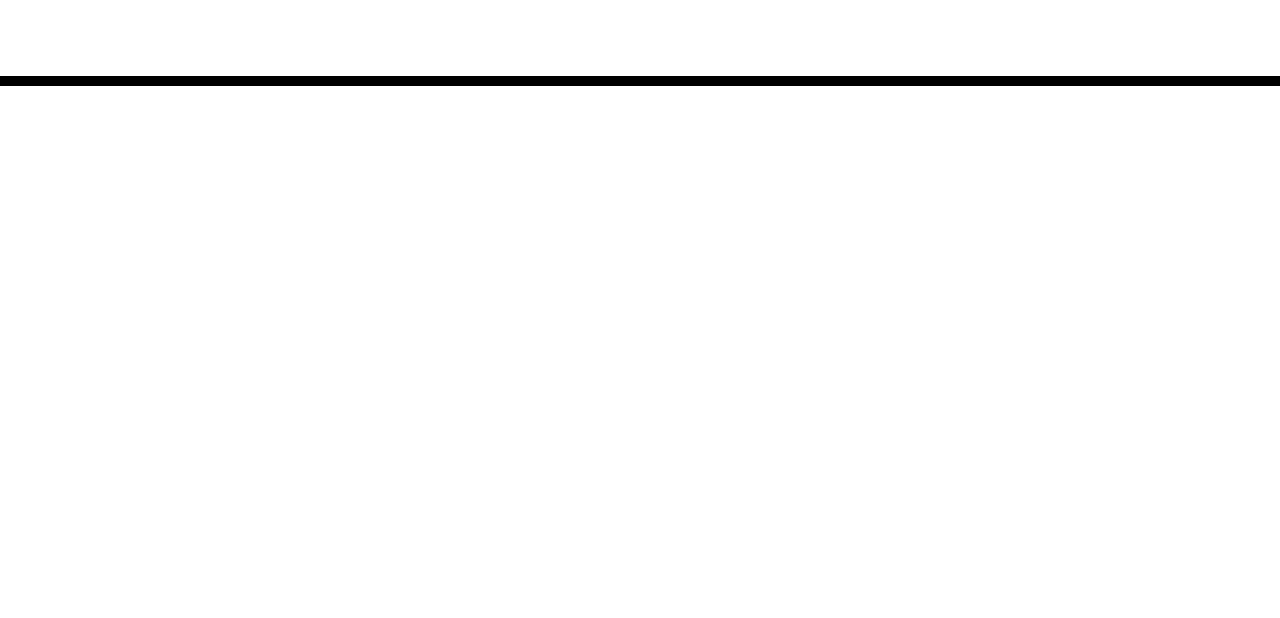
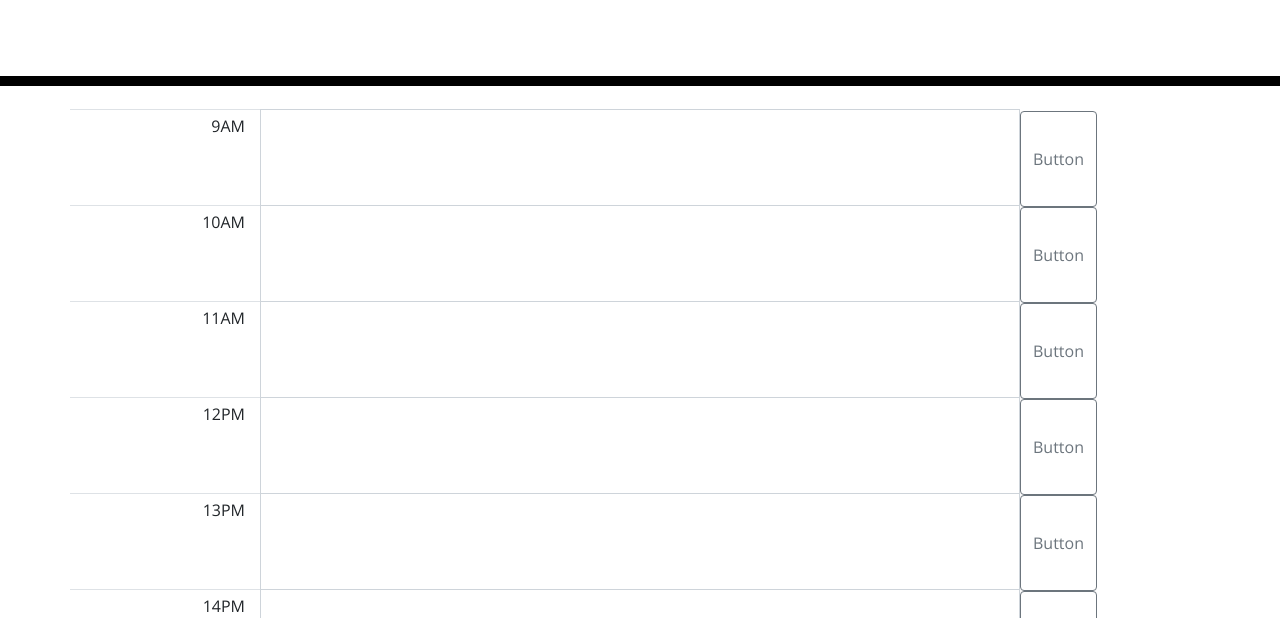
Before and after one commit to kelseybrianne/day-planner, a plain HTML site: page index.html in a window 1280 px wide. Shown: the part 182-800 px from the top of the page. Drawn offline with nearby package versions, Linux system fonts and the light colour scheme; files that its build step writes are made by us from their sources.

Commit message:
add textarea, label, and button to the dom in a for loop

```diff
--- a/assets/css/style.css
+++ b/assets/css/style.css
@@ -69,3 +69,13 @@ body {
     font-size: 20px;
     transition: all 0.3s ease-in-out;
   }
+
+  .timeblock-custom {
+    margin: -10px auto;
+    height: 96px;
+  }
+
+  .button-custom {
+    margin-left: 0px;
+    margin-top: -8px;
+  }
--- a/assets/js/script.js
+++ b/assets/js/script.js
@@ -0,0 +1,66 @@
+/*What starting data does the application need to run?
+
+    - The current day and time
+        -the current hour of the day
+
+What data will the application interact with?
+
+    - localStorage
+        -saved text for each hour of the day
+        -localStorage.setItem("hour-9", "Hour 9 text value");
+        -use textarea not input
+
+*/
+var hours = [9,10,11,12,13,14,15,16,17];
+var container = $(".container")
+var newDiv
+var labelEl
+var textareaEl
+var btnDivEl
+var btnEl
+// var currentDay = $("#currentDay")
+// currentHour
+
+for(var i = 9;i <= 17; i++) {
+    var hour = hours[i];
+
+    // Create a new block of HTML for each hour of the day
+    // Create a button for each hour of the day
+    newDiv = $("<div>");
+    container.append(newDiv);
+    newDiv.addClass("mb-3 row align-items-stretch text-right p-0");
+
+    labelEl = $("<label>");
+    newDiv.append(labelEl);
+    labelEl.addClass("col-2 pt-2 border-top timeblock-custom").attr("for", "hour")
+    // Change 13-17 to 1-5
+    if (i == 9 || i == 10 || i == 11) {
+        labelEl.text(i + "AM")
+    } else {
+        labelEl.text(i + "PM");
+    }
+
+    textareaEl = $("<textarea>");
+    newDiv.append(textareaEl);
+    textareaEl.addClass("form-control col-8 rounded-0 timeblock-custom").attr("id", "hour");
+
+    btnDivEl = $("<div>");
+    newDiv.append(btnDivEl);
+    btnDivEl.addClass("input-group-append col-2 m-0 p-0 align-self-sm-stretch timeblock-custom");
+
+    btnEl = $("<button>");
+    btnDivEl.append(btnEl);
+    btnEl.addClass("btn btn-outline-secondary timeblock-custom button-custom").attr("button", "button-addon2").attr("type", "button").text("Button");
+
+    //Save the current hour to a data attribute so it can be accessed from an event listener
+
+
+
+    // local storage key = "day-9"
+
+    var savedValueForHour = localStorage.getItem("hour-" + i);
+}
+
+container.on("click", "button", function(e) {
+    // event.target. --.dataset??
+});
--- a/index.html
+++ b/index.html
@@ -18,7 +18,7 @@
       href="https://fonts.googleapis.com/css?family=Open+Sans&display=swap"
       rel="stylesheet"
     />
-    <link rel="stylesheet" href="style.css" />
+    <link rel="stylesheet" href="./assets/css/style.css" />
     <title>Work Day Scheduler</title>
   </head>
 
@@ -30,9 +30,16 @@
     </header>
     <div class="container">
       <!-- Timeblocks go here -->
+      <!-- <div class="mb-3 row align-items-stretch text-right p-0">
+        <label class="col-2 pt-2 border-top timeblock-custom" for="hour">Textarea</label>
+        <textarea class="form-control col-8 rounded-0 timeblock-custom" id="hour" placeholder="Required example textarea"></textarea>
+        <div class="input-group-append col-2 m-0 p-0 align-self-sm-stretch timeblock-custom">
+          <button class="btn btn-outline-secondary timeblock-custom button-custom" type="button" id="button-addon2">Button</button>
+        </div>
+      </div> -->
     </div>
-
     <script src="https://cdnjs.cloudflare.com/ajax/libs/jquery/3.2.1/jquery.min.js"></script>
     <script src="https://cdnjs.cloudflare.com/ajax/libs/moment.js/2.24.0/moment.min.js"></script>
+    <script src="assets/js/script.js"></script>
   </body>
 </html>
```
